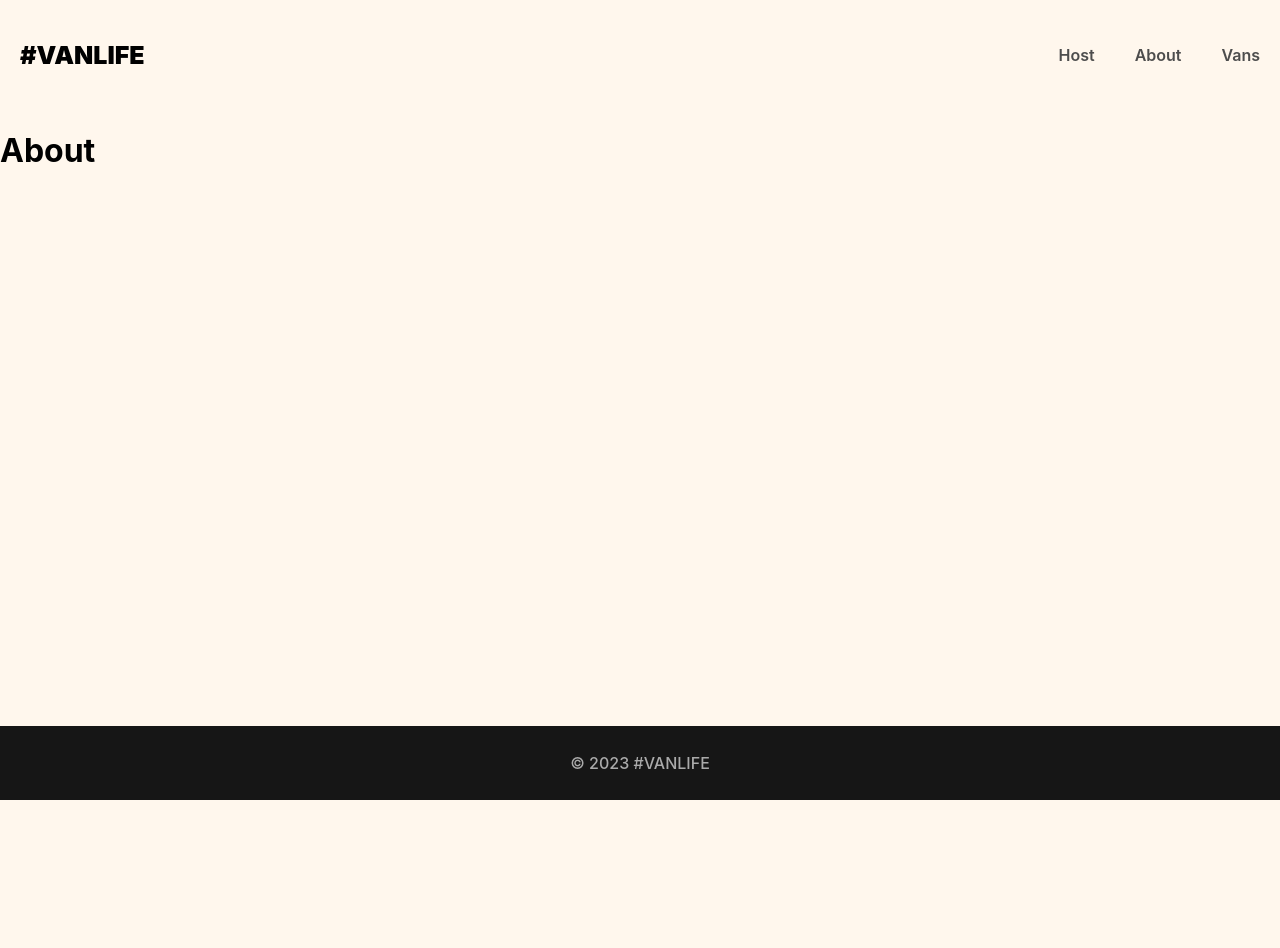
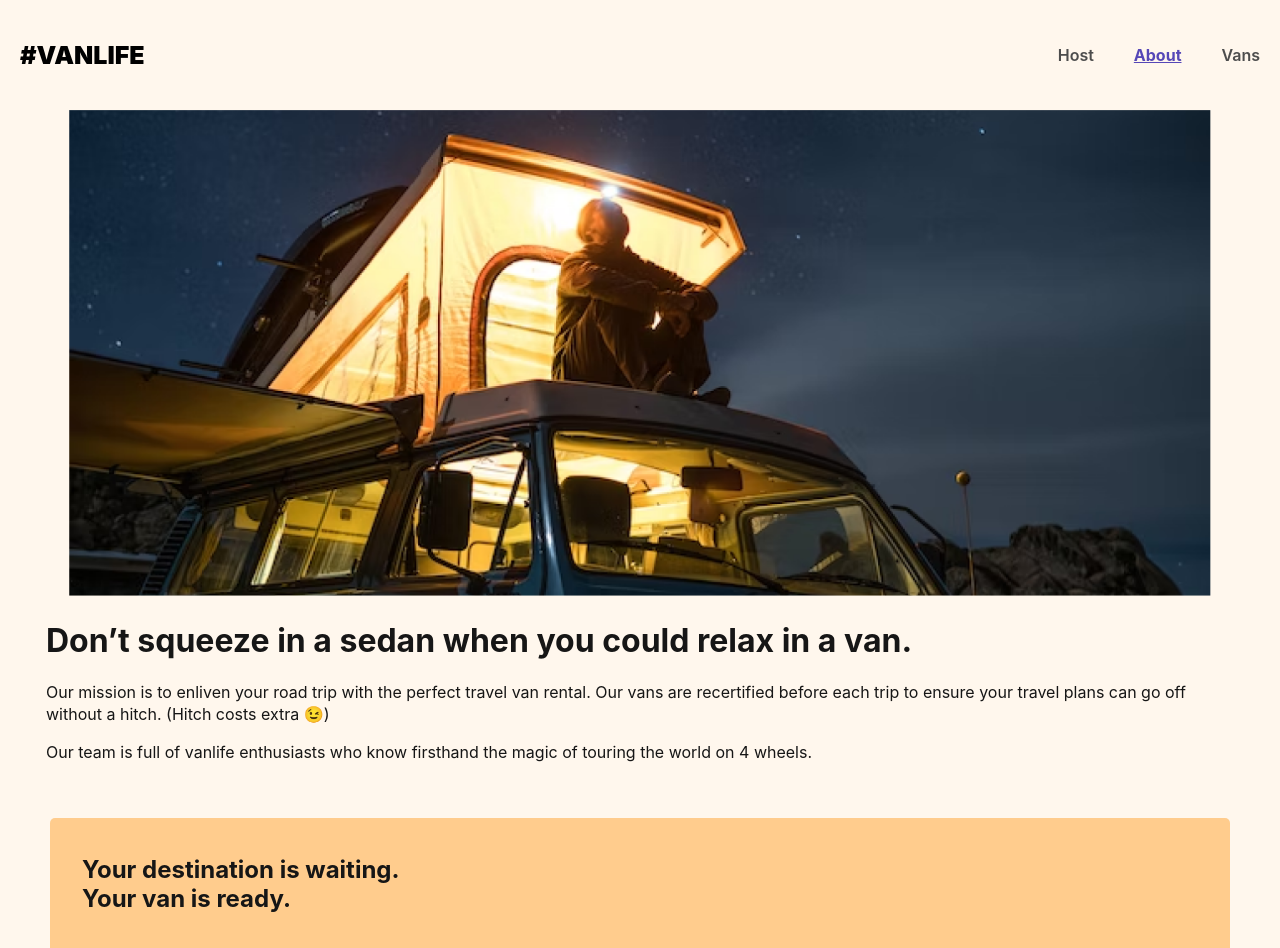
Before and after one commit to randyChrisp/VanLife, a React (Vite) app: page /about in a window 1280 px wide. Shown: the top 948 px of the page. Before the commit the page ends 800 px from the top, so only its background shows below. Built offline with nearby package versions, Linux system fonts and the light colour scheme; what miragejs would draw is missing.

Commit message:
Added active links

```diff
--- a/src/App.css
+++ b/src/App.css
@@ -69,6 +69,12 @@ header .login-link {
 
 nav {
     display: flex;
+}
+
+.active-link {
+    font-weight: "bold";
+    text-decoration: "underline";
+    color: "#5647B7",
 }
 
 main {
@@ -159,8 +165,15 @@ footer {
 }
 
 /*** ABOUT PAGE ***/
+.about-page-container {
+    padding-inline: 23px;
+}
 .about-hero-image {
+    align-items: center;
     max-width: 100%;
+    padding-inline: 23px;
+    margin: auto;
+
 }
 
 .about-page-content {
--- a/src/components/Header.jsx
+++ b/src/components/Header.jsx
@@ -1,16 +1,33 @@
 import React from "react";
-import { Link } from "react-router-dom";
+import { NavLink, Link } from "react-router-dom";
 
 const Header = () => {
+  const activeStyles = {
+    fontWeight: "bold",
+    textDecoration: "underline",
+    color: "#5647B7",
+  };
   return (
     <header>
       <Link className="site-logo" to="/">
         #VanLife
       </Link>
       <nav>
-        <Link to="/host">Host</Link>
-        <Link to="/about">About</Link>
-        <Link to="/vans">Vans</Link>
+        <NavLink
+          to="/host"
+          style={({ isActive }) => (isActive ? activeStyles : null)}>
+          Host
+        </NavLink>
+        <NavLink
+          to="/about"
+          style={({ isActive }) => (isActive ? activeStyles : null)}>
+          About
+        </NavLink>
+        <NavLink
+          to="/vans"
+          style={({ isActive }) => (isActive ? activeStyles : null)}>
+          Vans
+        </NavLink>
       </nav>
     </header>
   );
--- a/src/components/HostLayout.jsx
+++ b/src/components/HostLayout.jsx
@@ -1,13 +1,31 @@
 import React from "react";
-import { Outlet, Link } from "react-router-dom";
+import { Outlet, NavLink } from "react-router-dom";
 
 const HostLayout = () => {
+  const activeStyles = {
+    fontWeight: "bold",
+    textDecoration: "underline",
+    color: "#5647B7",
+  };
   return (
     <>
       <nav className="host-nav">
-        <Link to="/host">Dashboard</Link>
-        <Link to="/host/income">Income</Link>
-        <Link to="/host/reviews">Reviews</Link>
+        <NavLink
+          to="/host"
+          end
+          style={({ isActive }) => (isActive ? activeStyles : null)}>
+          Dashboard
+        </NavLink>
+        <NavLink
+          to="/host/income"
+          style={({ isActive }) => (isActive ? activeStyles : null)}>
+          Income
+        </NavLink>
+        <NavLink
+          to="/host/reviews"
+          style={({ isActive }) => (isActive ? activeStyles : null)}>
+          Reviews
+        </NavLink>
       </nav>
       <Outlet />
     </>
--- a/src/pages/About.jsx
+++ b/src/pages/About.jsx
@@ -1,5 +1,35 @@
+import React from "react";
+import bgImg from "../images/about-hero.png";
+import { Link } from "react-router-dom";
+
 const About = () => {
-  return <h1>About</h1>;
+  return (
+    <div className="about-page-container">
+      <div className="about-page-content">
+        <img src={bgImg} className="about-hero-image" />
+        <h1>Don’t squeeze in a sedan when you could relax in a van.</h1>
+        <p>
+          Our mission is to enliven your road trip with the perfect travel van
+          rental. Our vans are recertified before each trip to ensure your
+          travel plans can go off without a hitch. (Hitch costs extra 😉)
+        </p>
+        <p>
+          Our team is full of vanlife enthusiasts who know firsthand the magic
+          of touring the world on 4 wheels.
+        </p>
+      </div>
+      <div className="about-page-cta">
+        <h2>
+          Your destination is waiting.
+          <br />
+          Your van is ready.
+        </h2>
+        <Link className="link-button" to="/vans">
+          Explore our vans
+        </Link>
+      </div>
+    </div>
+  );
 };
 
 export default About;
```
